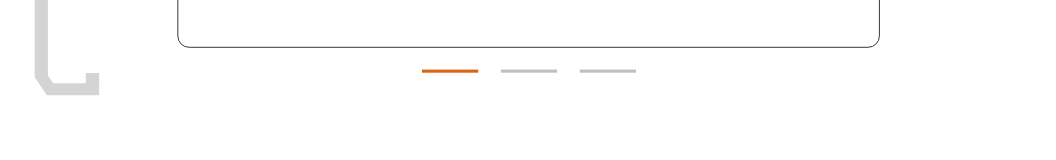
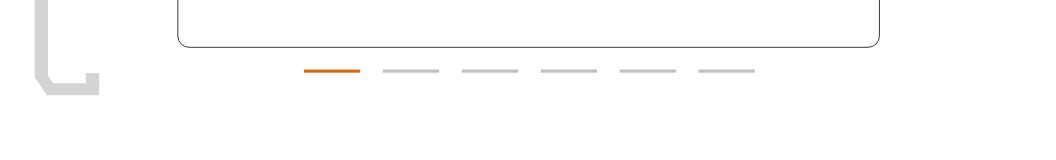
Before and after one commit to cashmurb/murbydoo, a React (Vite) app: page /world in a window 1280 px wide. Shown: the part 532-692 px from the top of the page, without its empty margins (111-1167 px from the left). Built offline with nearby package versions, Linux system fonts and the light colour scheme; a web font is replaced by a local one.

Commit message:
update world to include more projects

```diff
--- a/src/pages/World.jsx
+++ b/src/pages/World.jsx
@@ -13,14 +13,16 @@ export default function World() {
   const [index, setIndex] = useState(0);
   const projects = defaultProjects;
 
-  const currentProject = projects[category][index];
+  const currentList = projects[category];
+  const total = currentList.length;
+  const currentProject = currentList[index];
 
   const setCategoryAndReset = (name) => {
     setCategory(name);
     setIndex(0);
   };
-  const nextProject = () => setIndex((i) => (i + 1) % 3);
-  const prevProject = () => setIndex((i) => (i + 2) % 3);
+  const nextProject = () => setIndex((i) => (i + 1) % total);
+  const prevProject = () => setIndex((i) => (i + total - 1) % total);
 
   return (
     <ScaleWrap variant="fixed">
@@ -100,7 +102,7 @@ export default function World() {
       </div>
 
       <div style={{ position: "absolute", top: 770, left: 0, width: "100%", display: "flex", justifyContent: "center", gap: 29 }}>
-        {[0, 1, 2].map((i) => (
+        {currentList.map((_, i) => (
           <div
             key={i}
             onClick={() => setIndex(i)}
```
